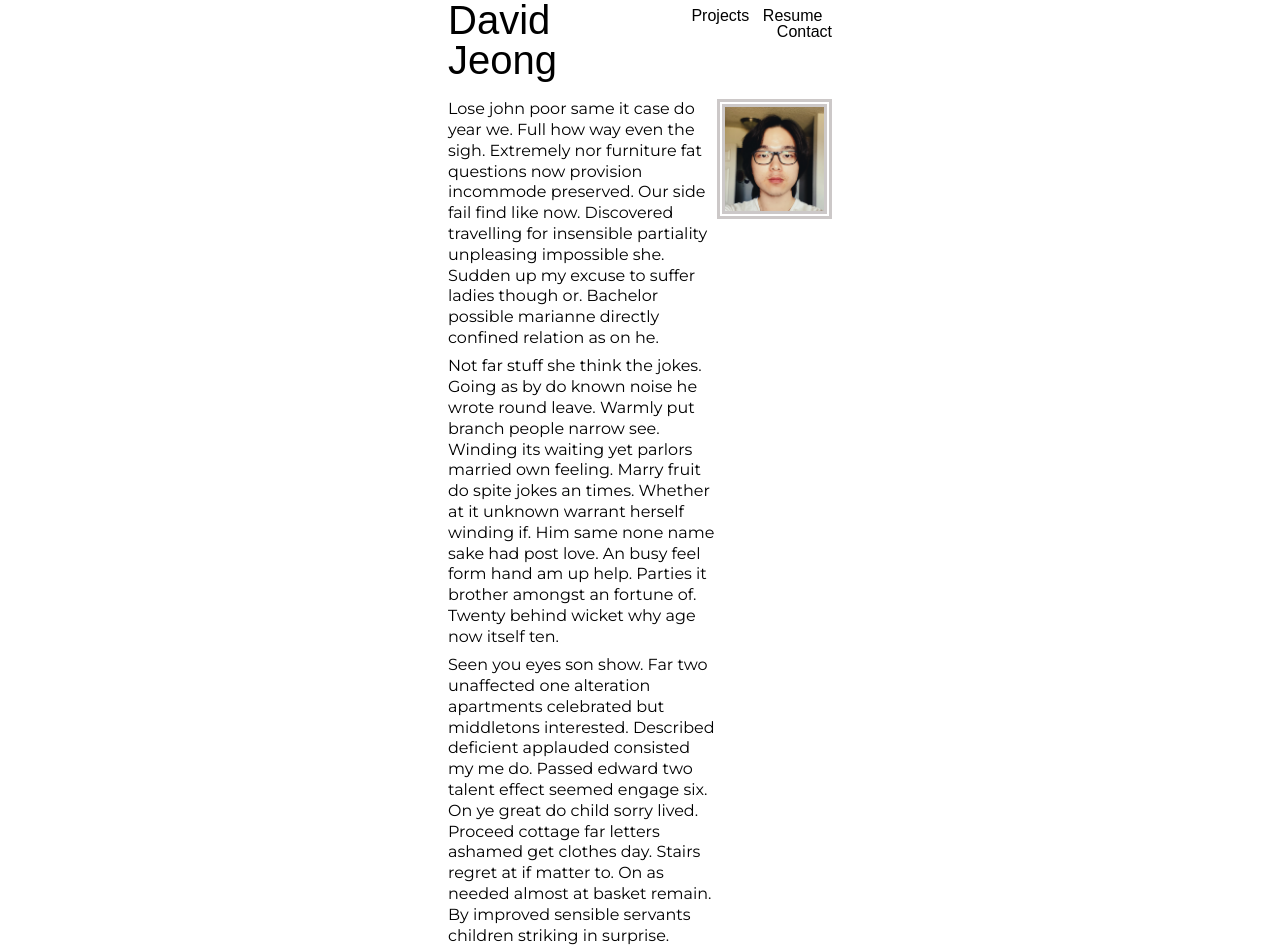
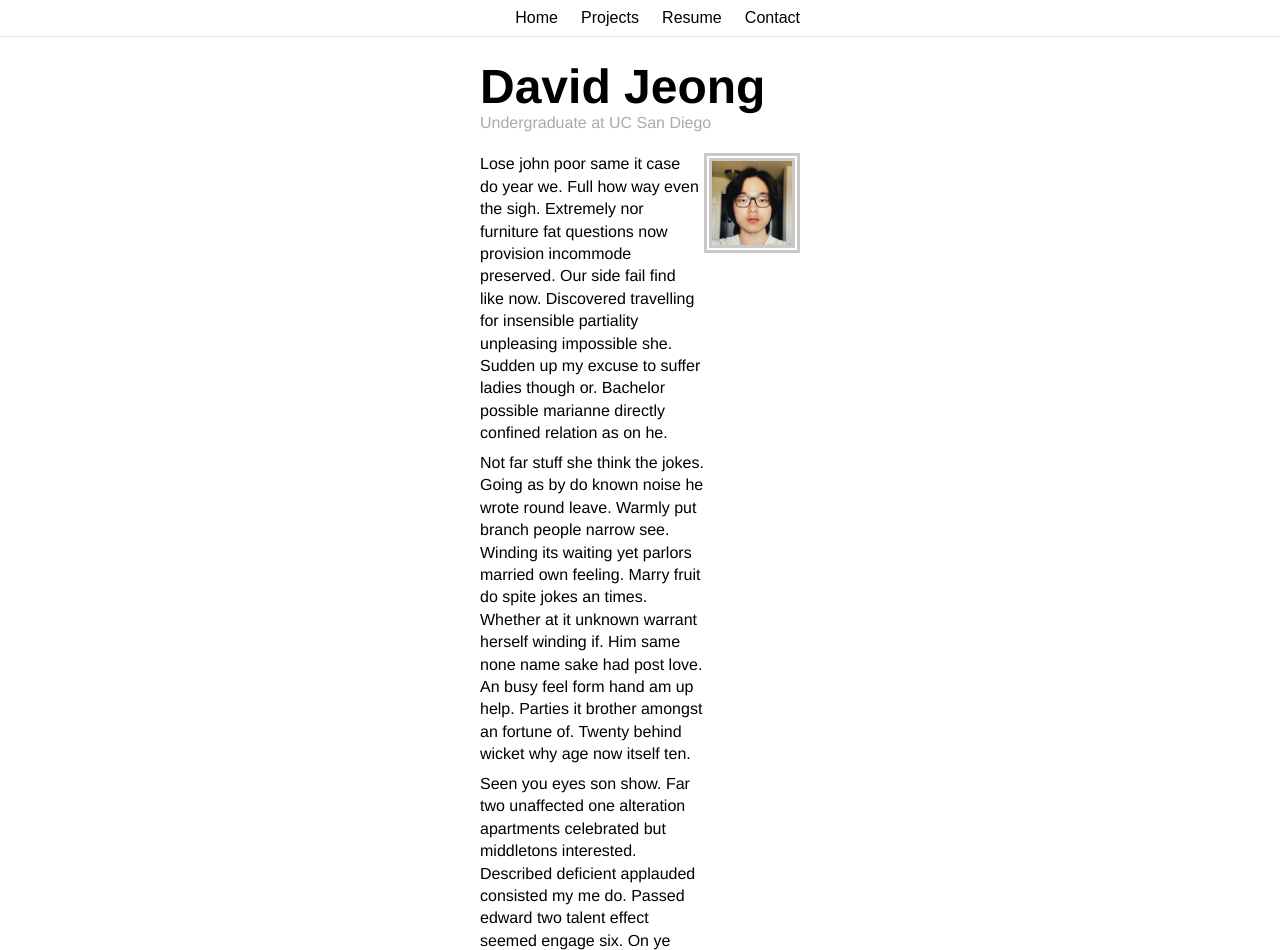
Before and after one commit to davidjeong0628/personal_website, a plain HTML site: page index.html in a window 1280 px wide. Shown: the top 950 px of the page. Drawn offline with Linux system fonts and the light colour scheme; a web font is replaced by a local one.

Commit message:
home-page

```diff
--- a/css/main.css
+++ b/css/main.css
@@ -1,59 +1,55 @@
-body {
+* {
+    box-sizing: border-box;
+}
+
+main {
+    width: 25%;
     margin: 0 auto;
-    width: 30%;
 }
 
 img {
-    box-sizing: border-box;
     width: 30%;
     float: right;
     margin-left: 1.3%;
     border: double 8px #ccc8c8;
-    clear: right;
 }
 
 p {
-    box-sizing: border-box;
     width: 70%;
-    font-family: 'Montserrat', arial, sans-serif;
-    line-height: 130%;
-    margin-bottom: 2%;
+    font-family: 'Helvetica', arial, sans-serif;
+    line-height: 140%;
+    margin-bottom: 2.3%;
     clear: left;
 }
 
 header {
-    text-align: left;
-    margin-bottom: 5%;
-}
-
-h1, nav {
-    box-sizing: border-box;
-    display: inline-block;
+    border-bottom: solid 1px #e8e8e8;
+    padding-top: 0.8%;
+    padding-bottom: 0.8%;
+    margin-bottom: 2%;
 }
 
 h1 {
-    font-family: 'Notable', sans-serif;;
-    font-size: 250%;
-    font-weight: 100;
-    width: 50%;
+    font-family: 'Helvetica', arial, sans-serif;
+    font-size: 300%;
+    font-weight: 700;
+    width: 100%%;
+    margin-bottom: 1.2%;
 }
 
 nav {
-    width: 50%;
     text-align: right;
-    float: right;
-    margin-top: 2%;
 }
 
 nav a {
     text-decoration: none;
     color: #000000;
-    margin-right: 5%;
+    margin-right: 1.5%;
     font-family: arial;
 }
 
 nav a:last-child {
-    margin-right: 0;
+    margin-right: 37.5%;
 }
 
 nav a:hover {
@@ -64,3 +60,9 @@ h1 a {
     text-decoration: none;
     color: #000000;
 }
+
+h2 {
+    font-family: 'Helvetica', arial, sans-serif;
+    margin-bottom: 7%;
+    color: #aaaaaa;
+}
--- a/index.html
+++ b/index.html
@@ -8,17 +8,21 @@
         <link rel="stylesheet" href="css/main.css">
         <link rel="stylesheet" href="https://fonts.googleapis.com/css?family=Montserrat">
         <link rel="stylesheet" href="https://fonts.googleapis.com/css?family=Notable">
+        <script src="https://kit.fontawesome.com/0b6e38bf9d.js" crossorigin="anonymous"></script>
     </head>
     <body>
         <header>
-            <h1><a href="index.html">David Jeong</a></h1>
+            <!-- <h1><a href="index.html">David Jeong</a></h1> -->
             <nav>
+                <a href="index.html">Home</i></a>
                 <a href="projects.html">Projects</a>
                 <a href="resume.html">Resume</a>
                 <a href="contact.html">Contact</a>
             </nav>
         </header>
         <main>
+            <h1>David Jeong</h1>
+            <h2>Undergraduate at UC San Diego</h2>
             <img src="imgs/profile.jpg" alt="David Jeong's Profile">
             <p>Lose john poor same it case do year we. Full how way even the sigh. Extremely nor furniture fat questions now
                 provision incommode preserved. Our side fail find like now. Discovered travelling for insensible partiality unpleasing impossible she.
```
Also changed, not shown: about_me.html (deleted, +0 -24 lines), practice.html (deleted, +0 -44 lines).
